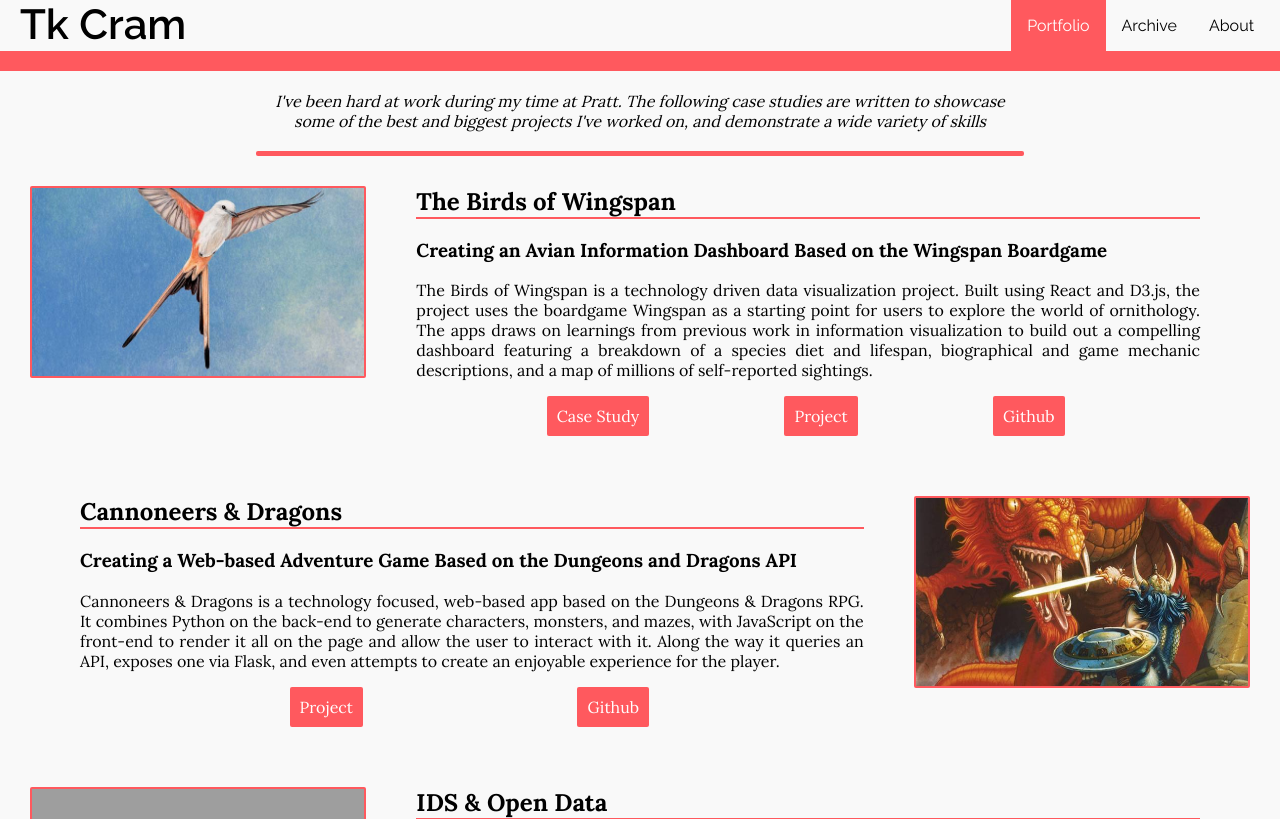
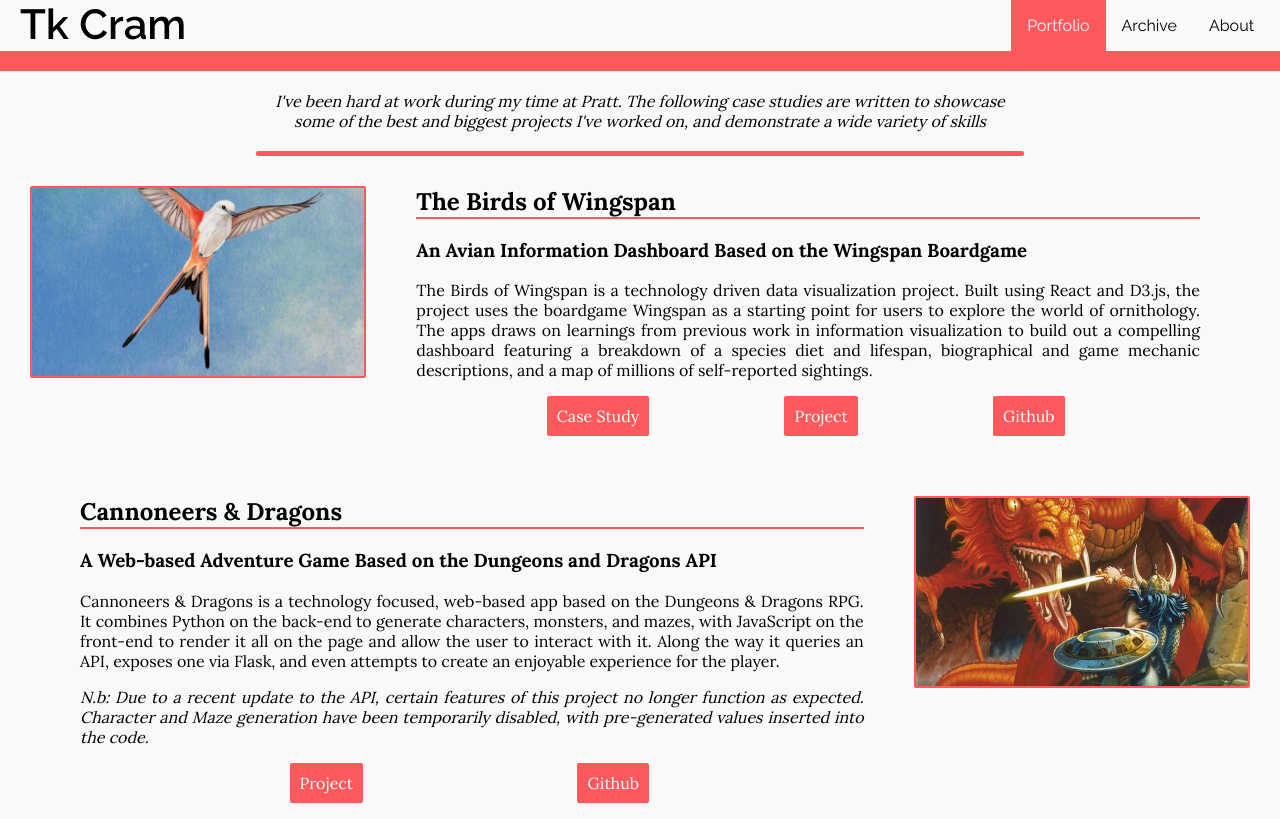
Before and after one commit to tkcram/personal-site-react, a React (Create React App) app: page /portfolio in a window 1280 px wide. Shown: the top 819 px of the page. Built offline with nearby package versions, Linux system fonts and the light colour scheme; grey boxes are pictures that could not be loaded.

Commit message:
Added error message for C&D

```diff
--- a/src/Portfolio.js
+++ b/src/Portfolio.js
@@ -21,6 +21,7 @@ const Portfolio = () => {
 								<h2>{study.title}</h2>
 								<h3>{study.subtitle}</h3>
 								<p>{study.blurb}</p>
+								<p><i>{study.note}</i></p>
 								<div className={css.links}>
 									{study.caseStudy && <a href={"/portfolio/" + study.id} className="button" rel="noreferrer">Case Study</a>}
 									<a href={study.link} target="_blank" className="button" rel="noreferrer">Project</a>
--- a/src/study-info.js
+++ b/src/study-info.js
@@ -14,7 +14,7 @@ export const caseStudies = {
     "wingspan": {
         id: "wingspan",
         title: "The Birds of Wingspan",
-        subtitle:"Creating an Avian Information Dashboard Based on the Wingspan Boardgame",
+        subtitle:"An Avian Information Dashboard Based on the Wingspan Boardgame",
         blurb: "The Birds of Wingspan is a technology driven data visualization project. Built using React and D3.js, the project uses the boardgame Wingspan as a starting point for users to explore the world of ornithology. The apps draws on learnings from previous work in information visualization to build out a compelling dashboard featuring a breakdown of a species diet and lifespan, biographical and game mechanic descriptions, and a map of millions of self-reported sightings.  ",
         image:"/images/study-wingspan-banner.jpg",
         caseStudy: true,
@@ -329,8 +329,9 @@ export const caseStudies = {
     "dnd-ui": {
         id: "dnd-ui",
         title: "Cannoneers & Dragons",
-        subtitle:"Creating a Web-based Adventure Game Based on the Dungeons and Dragons API",
+        subtitle:"A Web-based Adventure Game Based on the Dungeons and Dragons API",
         blurb: "Cannoneers & Dragons is a technology focused, web-based app based on the Dungeons & Dragons RPG. It combines Python on the back-end to generate characters, monsters, and mazes, with JavaScript on the front-end to render it all on the page and allow the user to interact with it. Along the way it queries an API, exposes one via Flask, and even attempts to create an enjoyable experience for the player.",
+        note: "N.b: Due to a recent update to the API, certain features of this project no longer function as expected. Character and Maze generation have been temporarily disabled, with pre-generated values inserted into the code.",
         caseStudy: false,
         image:"/images/study-dnd-banner.jpg",
         link: "https://puis22.netlify.app/",
```
